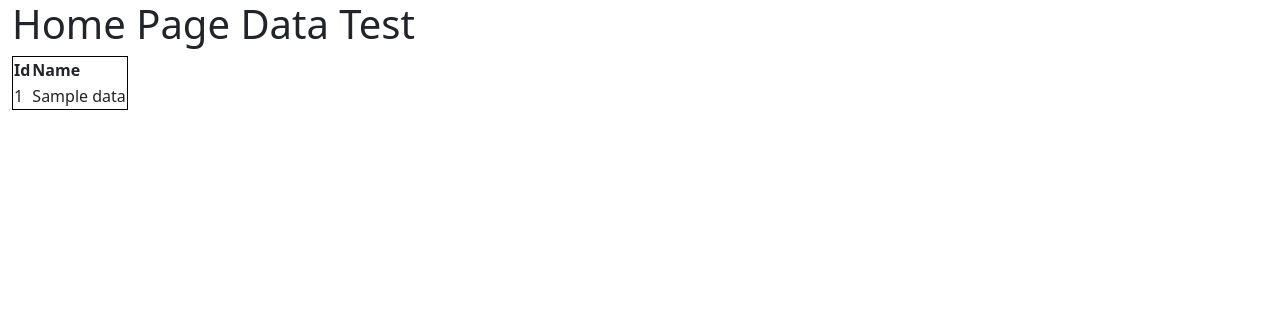
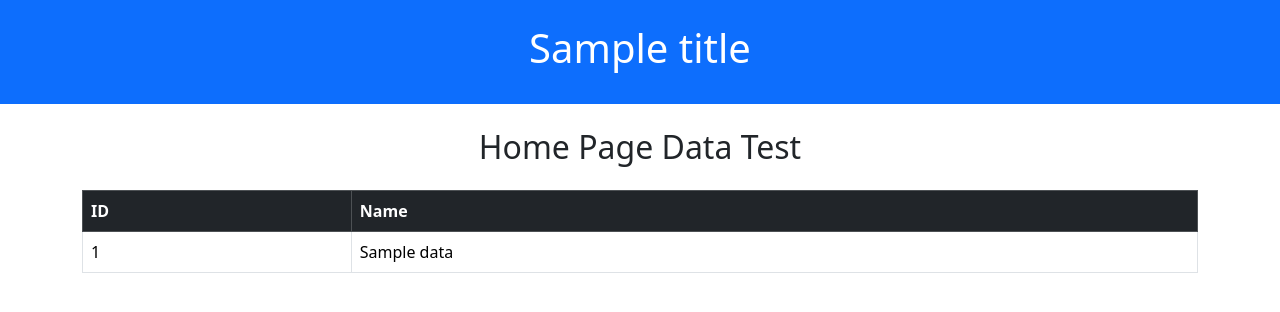
Before and after one commit to Yudhass/MVC-PHP-5-TEMPLATE, a PHP site: template app/views/home.php in a window 1280 px wide. Shown: the top 312 px of the page. Run offline with PHP 8.4, Linux system fonts and the light colour scheme; the template is opened without the code that fills it: most values are stand-ins (such as "Sample title", 1, 10 or a date in 2020).

Commit message:
penyesuaian php versi 5

```diff
--- a/app/controllers/HomeController.php
+++ b/app/controllers/HomeController.php
@@ -4,7 +4,10 @@ class HomeController extends Controller
 {
     public function index()
     {
-        return $this->view('home',['title' => 'Home']);
+        return $this->view(
+            'home',
+            array('title' => 'Home')
+        );
     }
 
     public function about()
--- a/app/core/App.php
+++ b/app/core/App.php
@@ -28,7 +28,8 @@ class App
             list($controllerName, $methodName) = explode('@', $route['handler']);
             $params = $route['params'];
 
-            $controllerFile = __DIR__ . "/../controllers/$controllerName.php";
+            // $controllerFile = dirname(__FILE__) . '/../routes/routes.php';
+            $controllerFile = dirname(__FILE__) . '/../controllers/' . $controllerName . '.php';
 
             // Cek apakah file controller ada
             if (file_exists($controllerFile)) {
@@ -41,7 +42,7 @@ class App
                     // Cek apakah metode dalam controller ada
                     if (method_exists($controller, $methodName)) {
                         // Panggil metode controller dengan parameter
-                        call_user_func_array([$controller, $methodName], $params);
+                        call_user_func_array(array($controller, $methodName), $params);
                         return;
                     } else {
                         echo "Method not found: $methodName in controller $controllerName.";
--- a/app/core/Config.php
+++ b/app/core/Config.php
@@ -12,7 +12,7 @@ define('DB_PASS','');
 define('DB_NAME','phpmvc');
 define('DB_PORT','3306');
 
-define('FOLDER_PROJECT', 'template');
+define('FOLDER_PROJECT', 'MVC-PHP-5-TEMPLATE');
 
 // Fungsi helper untuk URL
 function base_url($path = '') {
--- a/app/core/Controller.php
+++ b/app/core/Controller.php
@@ -6,14 +6,14 @@ class Controller
 
     public function view($view, $data = array())
     {
-        if (!file_exists(__DIR__ . '/../views/' . $view . '.php')) {
-            echo "File : " . __DIR__ . '/../views/' . $view . '.php Tidak ditemukan';
+        if (!file_exists(dirname(__FILE__) . '/../views/' . $view . '.php')) {
+            echo "File : " . dirname(__FILE__) . '/../views/' . $view . '.php Tidak ditemukan';
             die();
         }
 
         if (count($data)) {
             extract($data);
         }
-        require_once __DIR__ . '/../views/' . $view . '.php';
+        require_once dirname(__FILE__) . '/../views/' . $view . '.php';
     }
 }
--- a/app/core/Database.php
+++ b/app/core/Database.php
@@ -18,7 +18,7 @@ class Database
      * @param array $params Array parameter untuk query
      * @return PDOStatement
      */
-    public function query($query, $params = [])
+    public function query($query, $params = array())
     {
         $stmt = $this->conn->prepare($query);
         $stmt->execute($params);
@@ -55,10 +55,10 @@ class Database
             $port = DB_PORT;
 
             // Opsi koneksi PDO
-            $options = [
+            $options = array(
                 PDO::ATTR_PERSISTENT => true,   // Menggunakan koneksi persisten
                 PDO::ATTR_ERRMODE => PDO::ERRMODE_EXCEPTION, // Menangani error dengan exceptions
-            ];
+            );
 
             // Membuat koneksi ke database
             $dsn = "mysql:host=$host;port=$port;dbname=$db;charset=utf8";
--- a/app/views/home.php
+++ b/app/views/home.php
@@ -4,34 +4,43 @@
 <head>
     <meta charset="UTF-8">
     <meta name="viewport" content="width=device-width, initial-scale=1.0">
-    <title><?= $title; ?></title>
+    <title><?= htmlspecialchars($title); ?></title>
     <link href="https://cdn.jsdelivr.net/npm/bootstrap@5.3.3/dist/css/bootstrap.min.css" rel="stylesheet" integrity="sha384-QWTKZyjpPEjISv5WaRU9OFeRpok6YctnYmDr5pNlyT2bRjXh0JMhjY6hW+ALEwIH" crossorigin="anonymous">
 </head>
 
 <body>
-    <div class="container-fluid">
-        <h1>Home Page Data Test</h1>
-    </div>
+    <header class="bg-primary text-white text-center py-4">
+        <h1><?= htmlspecialchars($title); ?></h1>
+    </header>
 
+    <main class="container mt-4">
+        <h2 class="text-center">Home Page Data Test</h2>
 
-    <div class="container-fluid">
-        <table style="border: 1px solid black">
-            <thead>
+        <div class="table-responsive mt-4">
+            <table class="table table-bordered">
+                <thead class="table-dark">
                     <tr>
-                    <th>Id</th>
+                        <th>ID</th>
                         <th>Name</th>
                     </tr>
                 </thead>
                 <tbody>
+                    <?php if (!empty($data)) : ?>
                         <?php foreach ($data as $row) : ?>
                             <tr>
-                        <td><?= $row['id']; ?></td>
-                        <td><?= $row['name']; ?></td>
+                                <td><?= htmlspecialchars($row['id']); ?></td>
+                                <td><?= htmlspecialchars($row['name']); ?></td>
                             </tr>
                         <?php endforeach; ?>
+                    <?php else : ?>
+                        <tr>
+                            <td colspan="2" class="text-center">No data available.</td>
+                        </tr>
+                    <?php endif; ?>
                 </tbody>
             </table>
         </div>
+    </main>
 
     <script src="https://cdn.jsdelivr.net/npm/bootstrap@5.3.3/dist/js/bootstrap.bundle.min.js" integrity="sha384-YvpcrYf0tY3lHB60NNkmXc5s9fDVZLESaAA55NDzOxhy9GkcIdslK1eN7N6jIeHz" crossorigin="anonymous"></script>
 </body>
```
Also changed, not shown: app/core/Router.php (+5 -4 lines), app/routes/routes.php (+8 -8 lines). Lines whose indentation alone changed are shown as unchanged.
